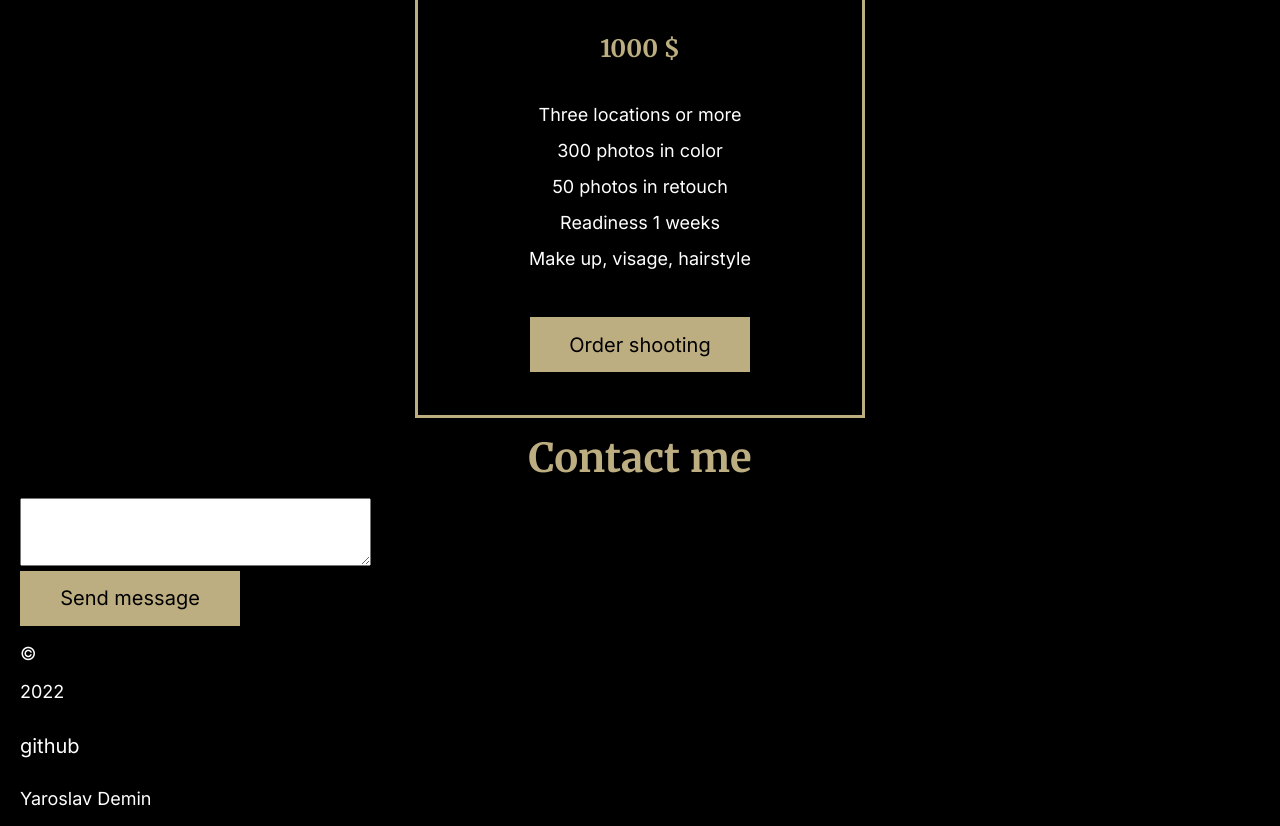
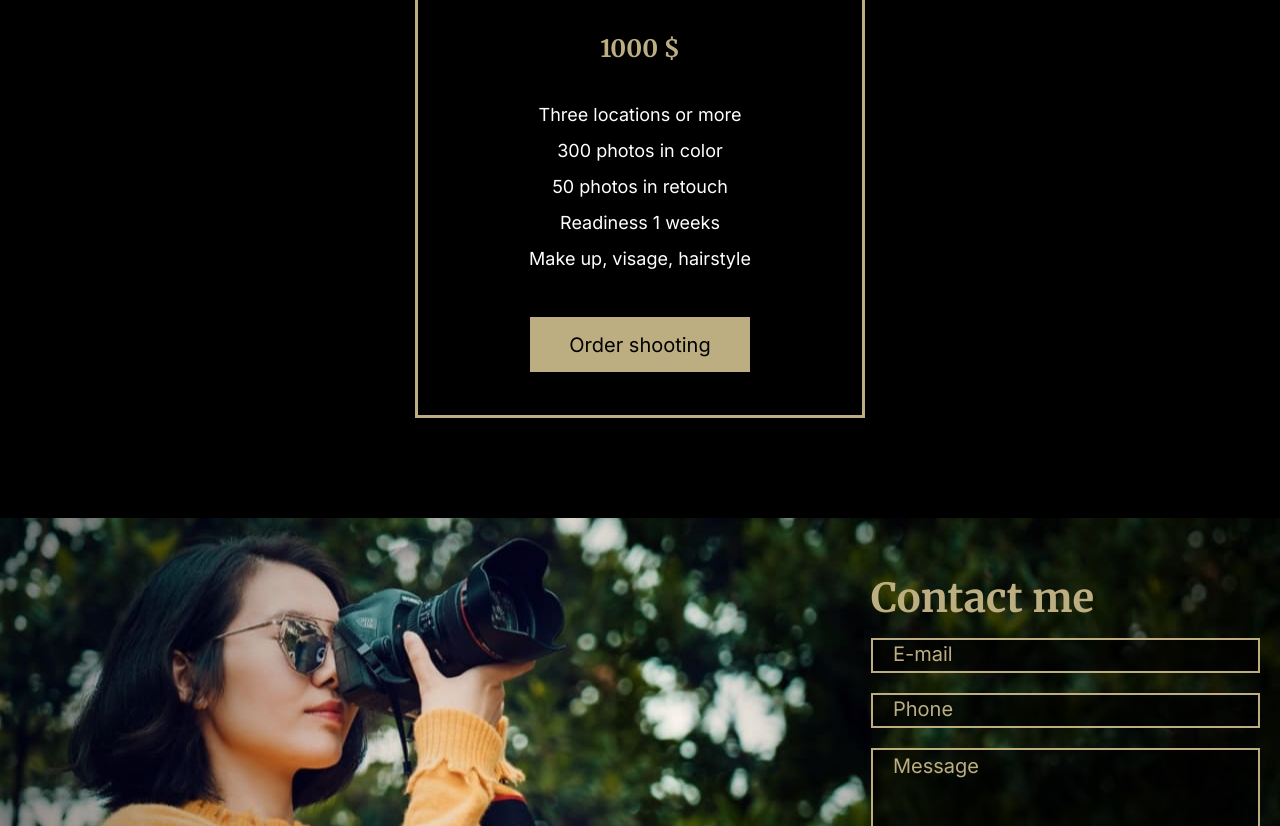
Before and after one commit to NetrodgeN/portfolio, a website: page index.html in a window 1280 px wide. Shown: the part 4508-5334 px from the top of the page. Drawn offline with Linux system fonts and the light colour scheme.

Commit message:
feat: add half section contact me

```diff
--- a/index.html
+++ b/index.html
@@ -27,10 +27,10 @@
         </nav>
 
         <div class="header__language">
-            <input  type="radio" id="en" name="language" value="eng">
+            <input class="switch__language" type="radio" id="en" name="language" value="eng">
             <label class="language" for="en">en</label>
                 /
-            <input type="radio" id="ru" name="language" value="ru">
+            <input class="switch__language" type="radio" id="ru" name="language" value="ru">
             <label class="language"  for="ru">ru</label>
         </div>
     </div>
@@ -121,7 +121,7 @@
             <div class="price__item">
                 <h3 class="price__heading">Standart</h3>
                 <p class="price__work">500 $</p>
-                <span>One location <!--делать блоком --> </span>
+                <span>One location</span>
                 <span>120 photos in color</span>
                 <span>12 photos in retouch</span>
                 <span>Readiness 2-3 weeks</span>
@@ -153,14 +153,18 @@
     </section>
 
     <section class="contacts" id="contacts">
-        <div class="wrapper">
-            <h2>Contact me</h2>
-            <form action="" method="post">
-                <input type="email" name="email" placeholder="E-mail">
-                <input type="tel" name="phone" placeholder="Phone">
-                <textarea name="Message" cols="30" rows="3"></textarea>
+        <div class="wrapper contacts__wrapper">
+
+            <div class="contact__container">
+            <h2 class="contact-me">Contact me</h2>
+            <form class="contact-form" action="#" method="post">
+                    <input type="email" class="contact-us__line" name="email" placeholder="E-mail">
+                    <input  type="tel" class="contact-us__line" name="phone" placeholder="Phone">
+                    <textarea class="contact-us__line" name="Message" cols="30" rows="3" placeholder="Message"></textarea>
             </form>
             <button class="button button__base">Send message</button>
+
+            </div>
         </div>
     </section>
 
--- /dev/null
+++ b/sass/components/_contactus.scss
@@ -0,0 +1,45 @@
+.contacts__wrapper{
+    background: url('../assets/img/contacts.png');
+    background-size: auto 700px;
+    background-position: center center;
+    background-repeat: no-repeat;
+
+}
+.contact__container{
+  display: flex;
+  align-content: flex-end;
+  flex-direction: column;
+  align-items: flex-start;
+  height: 445px;
+  flex-wrap: wrap;
+  justify-content: center;
+  //width:450px ;
+}
+textarea{
+  resize: none;
+  height: 100px;
+  padding: 13px 20px;
+  margin-bottom: 30px;
+}
+.contact-form{
+  display: flex;
+  flex-direction: column;
+}
+.contact-us__line{
+  margin-bottom: 20px;
+  border: 2px solid $color-brand;
+  background: rgba($color-background, 0.7);
+  padding: 5px 20px;
+  color:$color-white;
+
+  &::placeholder {
+    font-family: inherit;
+    color: #bdae82;
+    font-size: 20px;
+  }
+}
+
+
+.contact-me{
+  margin:0;
+}
--- a/sass/components/_price.scss
+++ b/sass/components/_price.scss
@@ -1,14 +1,8 @@
 .price__item{
   border: 3px solid $color-brand;
-
-  //display:flex;
-  //flex-wrap: wrap;
-  //flex-direction: column;
-  //align-content: center;
 }
 
 .button__order{
   display: block;
   margin: 40px auto 43px;
-
 }
--- a/sass/layouts/_columns.scss
+++ b/sass/layouts/_columns.scss
@@ -22,6 +22,7 @@
   flex-wrap: wrap;
   gap: 25px;
   justify-content: center;
+  padding-bottom: 100px;
   >*{
   flex-basis: 450px;
   }
--- a/sass/layouts/_header.scss
+++ b/sass/layouts/_header.scss
@@ -35,12 +35,6 @@
   contrast(87%);
 }
 
-input{
- display: none;
-}
-
-
-
 .language:hover{
   @extend %transition;
   color:$color-brand;
@@ -49,3 +43,7 @@ input{
 .header__language{
   @include font(2rem,700, 5rem);
 }
+
+.switch__language{
+  display: none;
+}
--- a/sass/style.scss
+++ b/sass/style.scss
@@ -13,5 +13,6 @@
 @import "components/skills";
 @import "components/portfolio";
 @import "components/price";
+@import "components/contactus";
 
 @import "layouts/columns";
```
Also changed, not shown: sass/style.css, 1 other file.
